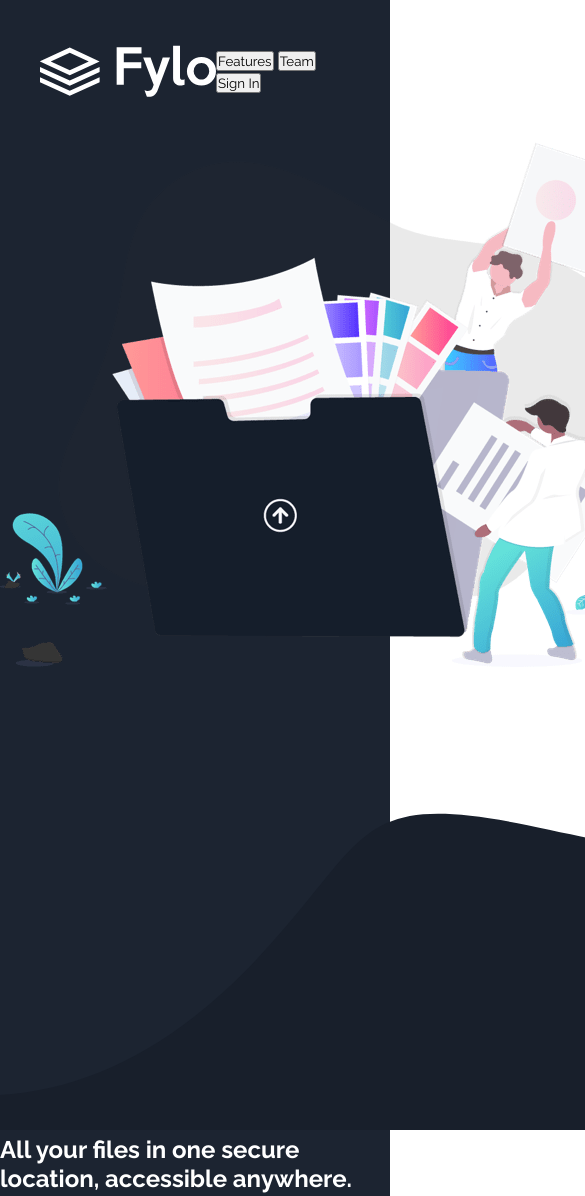
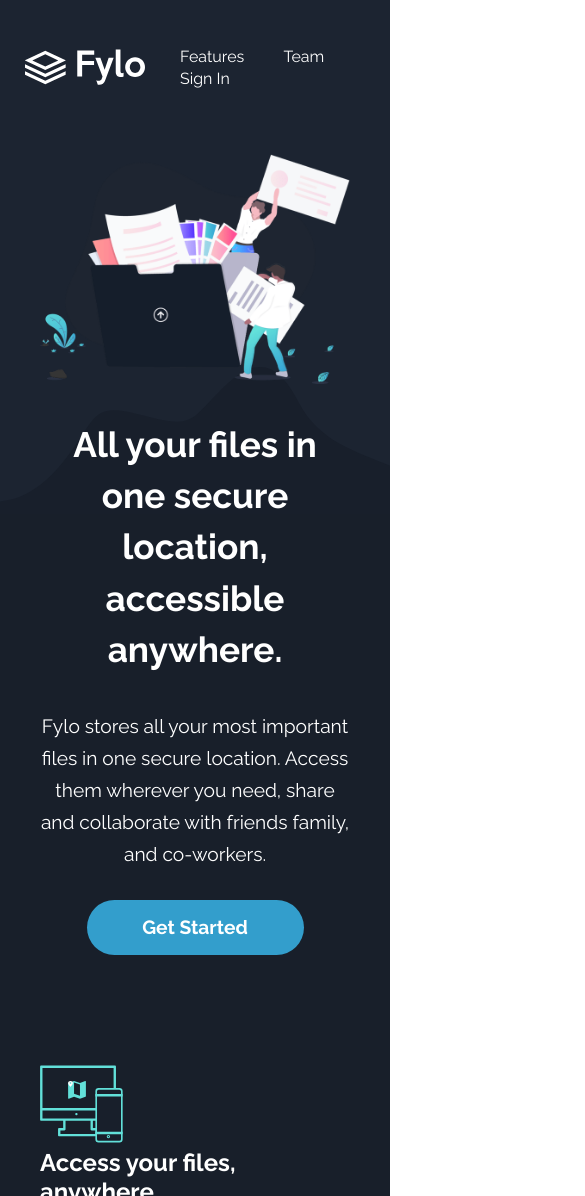
Before and after one commit to Mario-hs/Fylo-dark-theme-landing-page, a plain HTML site: page index.html in a window 390 px wide. Shown: the top 1196 px of the page, 585 px wide, since content can reach past the window. Drawn offline with nearby package versions, Linux system fonts and the light colour scheme.

Commit message:
CSS da introdução - mobile

```diff
--- a/index.html
+++ b/index.html
@@ -22,27 +22,30 @@
   <header>
     <img src="./projeto/images/logo.svg" alt="logo">
     <nav>
-      <button>Features</button>
-      <button>Team</button>
-      <button>Sign In</button>
+      <button><a href="#">Features</a></button>
+      <button><a href="#">Team</a></button>
+      <button><a href="#">Sign In</a></button>
     </nav>
   </header>
 
   <main>
-    <section class="intro">
-      <img src="./projeto/images/illustration-intro.png" alt="imagem de introdução">
-      <img src="./projeto/images/bg-curvy-desktop.svg" alt="">
+    <section>
+      <div class="intro">
+        <img src="./projeto/images/illustration-intro.png" class="illustration" alt="imagem de introdução">
+      </div>
 
-      <h1>All your files in one secure location, accessible anywhere.</h1>
+      <div class="intro_text">
+        <h1>All your files in one secure location, accessible anywhere.</h1>
 
-      <p>Fylo stores all your most important files in one secure location. Access them wherever
-        you need, share and collaborate with friends family, and co-workers.</p>
+        <p>Fylo stores all your most important files in one secure location. Access them wherever
+          you need, share and collaborate with friends family, and co-workers.</p>
 
-      <button>Get Started</button>
+        <button>Get Started</button>
+      </div>
     </section>
 
-    <section>
-      <div>
+    <section class="info">
+      <div class="bloco">
         <img src="./projeto/images/icon-access-anywhere.svg" alt="icone de acesso">
         <h2>Access your files, anywhere</h2>
 
@@ -76,7 +79,7 @@
     </section>
 
     <section>
-      <img src="./projeto/images/illustration-stay-productive.png" alt="imagem de produção">
+      <img src="./projeto/images/illustration-stay-productive.png" class="illustration" alt="imagem de produção">
 
       <h2>Stay productive, wherever you are</h2>
 
--- a/styles/_reset.scss
+++ b/styles/_reset.scss
@@ -6,7 +6,7 @@
     box-sizing: border-box;
 }
 
-*, li {
+*, li, a {
     text-decoration: none;
 }
 
--- a/styles/styles.scss
+++ b/styles/styles.scss
@@ -2,17 +2,91 @@
 @import './reset.scss';
 
 header {
-    padding: 45px 40px;
     display: flex;
     justify-content: space-between;
     align-items: center;
+
+    padding: 45px 25px;
+    background-color: $intro-email-background;
+
+    img {
+        width: 120px;
+    }
+
+    button {
+        font-size: 16px;
+        background: none;
+        border: none;
+        padding-left: 35px;
+
+        a {
+            color: $white;
+        }
+    }
 }
 
-.intro, header {
-    background-color: $intro-email-background;
-}
 
 main {
     background-color: $main-background;
     color: $white;
-}
+
+    .illustration {
+        width: 100%;
+    }
+
+    .intro {
+        background-color: $intro-email-background;
+        background-image: url(../projeto/images/bg-curvy-mobile.svg);
+        background-size: contain;
+        background-repeat: no-repeat;
+        background-position-y: bottom;
+
+        padding: 20px 40px 125px;
+    }
+
+    .intro_text {
+        transform: translateY(-150px);
+        padding: 20px 40px;
+
+        h1 {
+            font-size: 2.2rem;
+            text-align: center;
+            line-height: 3.2rem;
+
+            padding: 35px 0;
+        }
+
+        p {
+            font-size: 1.2rem;
+            text-align: center;
+            line-height: 2rem;
+
+            padding-bottom: 30px;
+        }
+
+        button {
+            display: flex;
+            align-items: center;
+            justify-content: center;
+            margin: auto;
+
+            width: 70%;
+            height: 55px;
+
+            font-weight: 700;
+            font-size: 1.2rem;
+            color: $white;
+            background-color: $blue-gradient;
+            border: none;
+            border-radius: 2.5rem;
+        }
+    }
+
+    .info {
+        padding: 40px;
+        margin-top: -100px;
+    }
+
+    .works {
+    }
+    }
```
Also changed, not shown: styles/styles.css, 1 other file.
